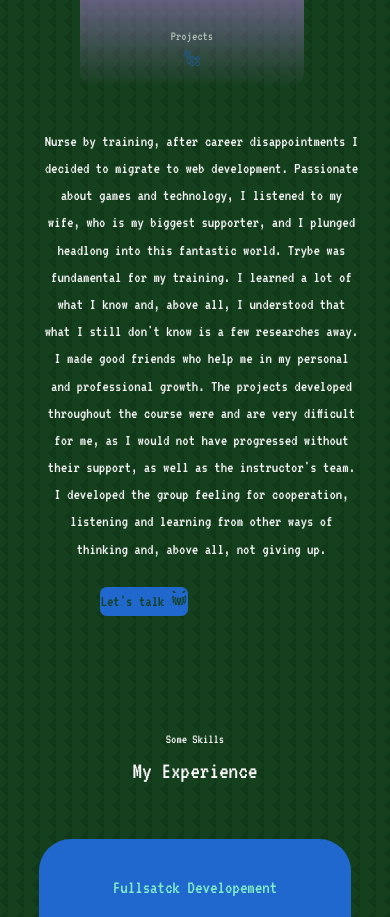
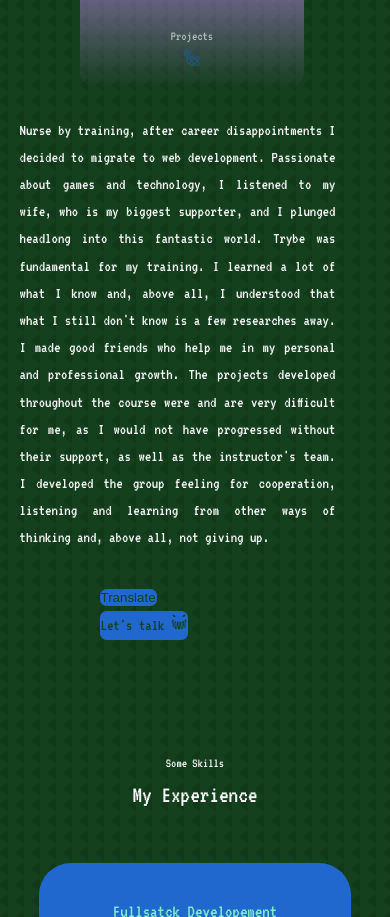
Before and after one commit to fernandosenacruz/Portflio-Web, a React (Create React App) app in the folder portfolio/react-portfolio/: page / in a window 390 px wide. Shown: the part 2003-2920 px from the top of the page. Built offline with nearby package versions, Linux system fonts and the light colour scheme; no server answers.

Commit message:
paragraph testimonial done

```diff
--- a/portfolio/react-portfolio/src/components/about/About.jsx
+++ b/portfolio/react-portfolio/src/components/about/About.jsx
@@ -12,26 +12,17 @@ const testemonial = {
 }
 
 const About = () => {
-  // const [testemonialState, setTestimonial] = useState(testemonial.english);
-  // const [language, setLanguage] = useState({ language: 'en' });
+  const [paragraph, setParagraph] = useState(testemonial.english);
+  const [turnOn, setTurnOn] = useState(true);
 
-  // useEffect(() => {
-  //   function translate() {
-  //     if (language.language === 'en') {
-  //       setTestimonial(testemonialState.portuguese);
-  //       setLanguage('pt');
-  //     }
-  //     if (language.language === 'pt') {
-  //       setTestimonial(testemonialState.english);
-  //       setLanguage('en');
-  //     }
-  //   }
-  //   translate();
-  // }, []);
+  useEffect(() => {
+    turnOn === true ? setParagraph(testemonial.english) : setTurnOn(testemonial.portuguese);
+    if (!turnOn) setParagraph(testemonial.portuguese);
+  }, [turnOn]);
 
-  // const handleClick= (e) => {
-  //   console.log(e.target.value);
-  // }
+  const handleClick= () => {
+    turnOn === true ? setTurnOn(false) : setTurnOn(true);
+  }
 
   return (
     <section id="about">
@@ -60,16 +51,25 @@ const About = () => {
             </article>
           </div>
 
-          {/* {language === 'en' ? <p>{testemonial.english}</p> : <p>{testemonial.portuguese}</p>} */}
+          <div>
+            <p className='paragraph'>{paragraph}</p>
 
-          {/* <button
-            type="button"
-            className="btn btn-primary"
-            onClick={(e) => handleClick(e)}
-          >
-            Tranlate
-          </button> */}
-          <p>{testemonial.english}</p>
+            {turnOn === true
+              ? <button
+              type="button"
+              className="btn btn-primary"
+              onClick={ handleClick }
+            >
+              Translate
+            </button>
+              : <button
+              type="button"
+              className="btn btn-primary"
+              onClick={ handleClick }
+            >
+              Traduzir
+            </button>}
+          </div>
 
           <a href="#contact" className="btn btn-primary">Let's talk <GiSharpSmile /> </a>
 
--- a/portfolio/react-portfolio/src/components/about/about.css
+++ b/portfolio/react-portfolio/src/components/about/about.css
@@ -63,6 +63,12 @@
   margin-bottom: 1rem;
 }
 
+.paragraph {
+  margin-top: 1rem;
+  margin-right: 1.5rem;
+  transition: var(--transition);
+}
+
 /* ================== MIDEA QUERIES (MD) ================== */
 @media (max-width: 1024px) {
   .about__container {
@@ -92,6 +98,11 @@
     margin-bottom: 2rem;
     text-align: justify;
   }
+
+  .paragraph {
+  margin-top: 0.8rem;
+  margin-right: 1rem;
+}
 }
 
 /* ================== MIDEA QUERIES (SM) ================== */
@@ -122,4 +133,8 @@
   .btn.btn-primary {
     margin-left: 5rem;
   }
+  .paragraph {
+  margin-top: 0.8rem;
+  margin-right: 0.5rem;
 }
+}
```
